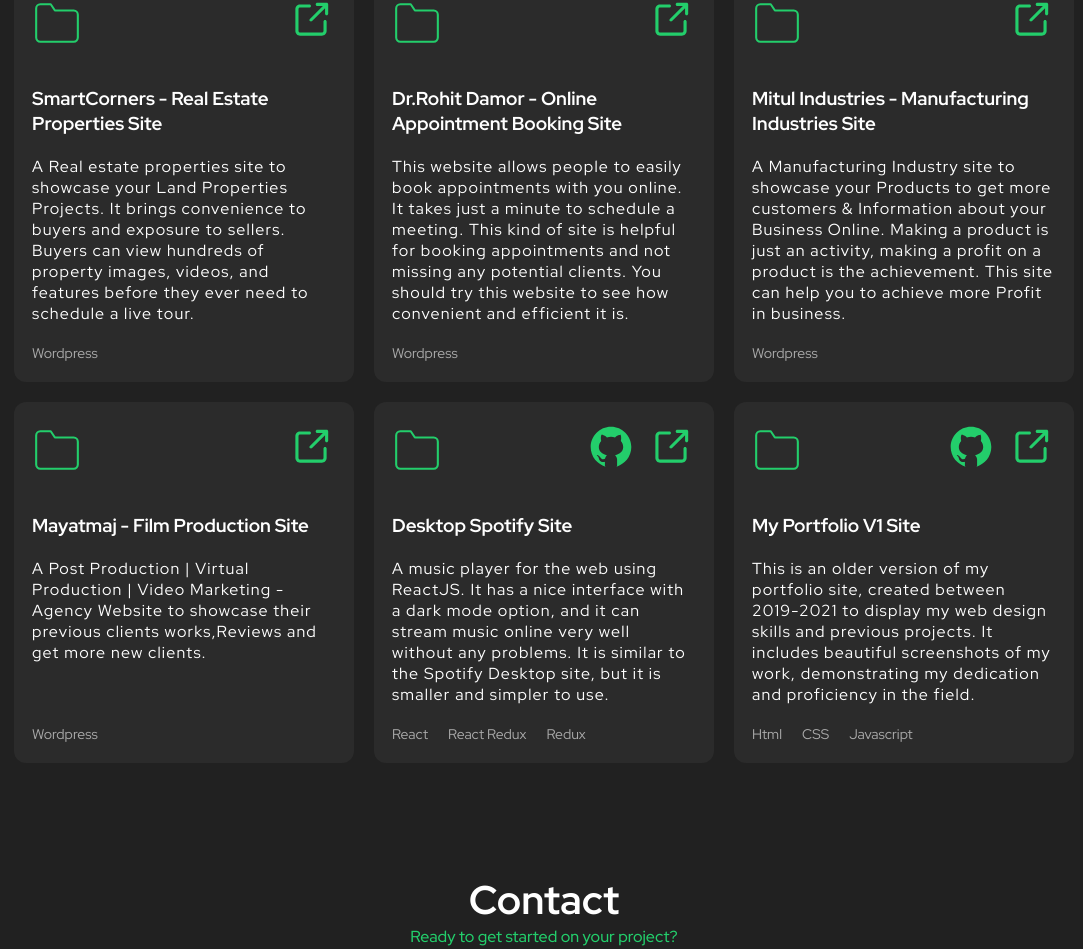
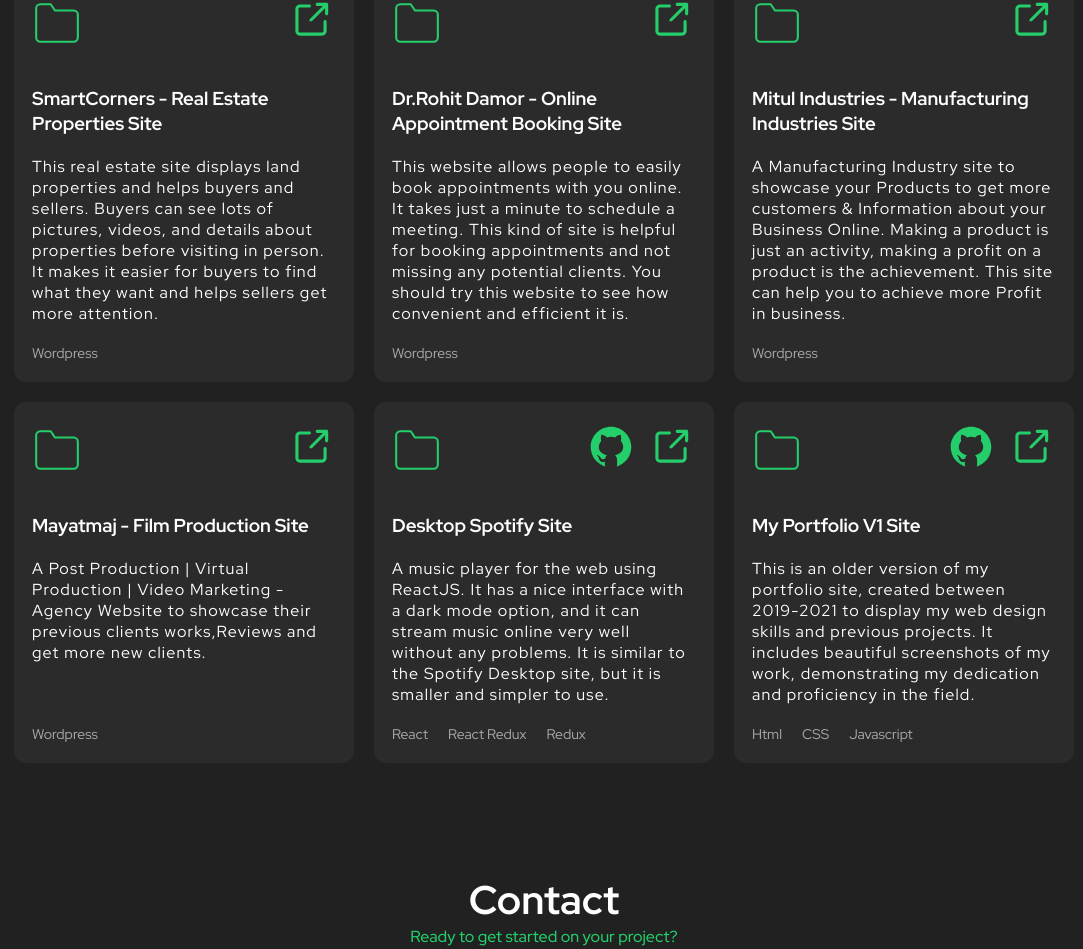
Before and after one commit to CodeVinayak/Portfolio-v2, a React (Create React App) app: page / in a window 1280 px wide. Shown: the part 1861-2810 px from the top of the page, without its empty margins (96-1179 px from the left). Built offline with nearby package versions, Linux system fonts and the light colour scheme.

Commit message:
Update Portfolio.tsx

```diff
--- a/src/components/Portfolio/Portfolio.tsx
+++ b/src/components/Portfolio/Portfolio.tsx
@@ -104,7 +104,7 @@ export function Portfolio() {
             <div className="body">
               <h3>SmartCorners - Real Estate Properties Site</h3>
               <p>
-                A Real estate properties site to showcase your Land Properties Projects. It brings convenience to buyers and exposure to sellers. Buyers can view hundreds of property images, videos, and features before they ever need to schedule a live tour.
+              This real estate site displays land properties and helps buyers and sellers. Buyers can see lots of pictures, videos, and details about properties before visiting in person. It makes it easier for buyers to find what they want and helps sellers get more attention.
               </p>
             </div>
             <footer>
```
